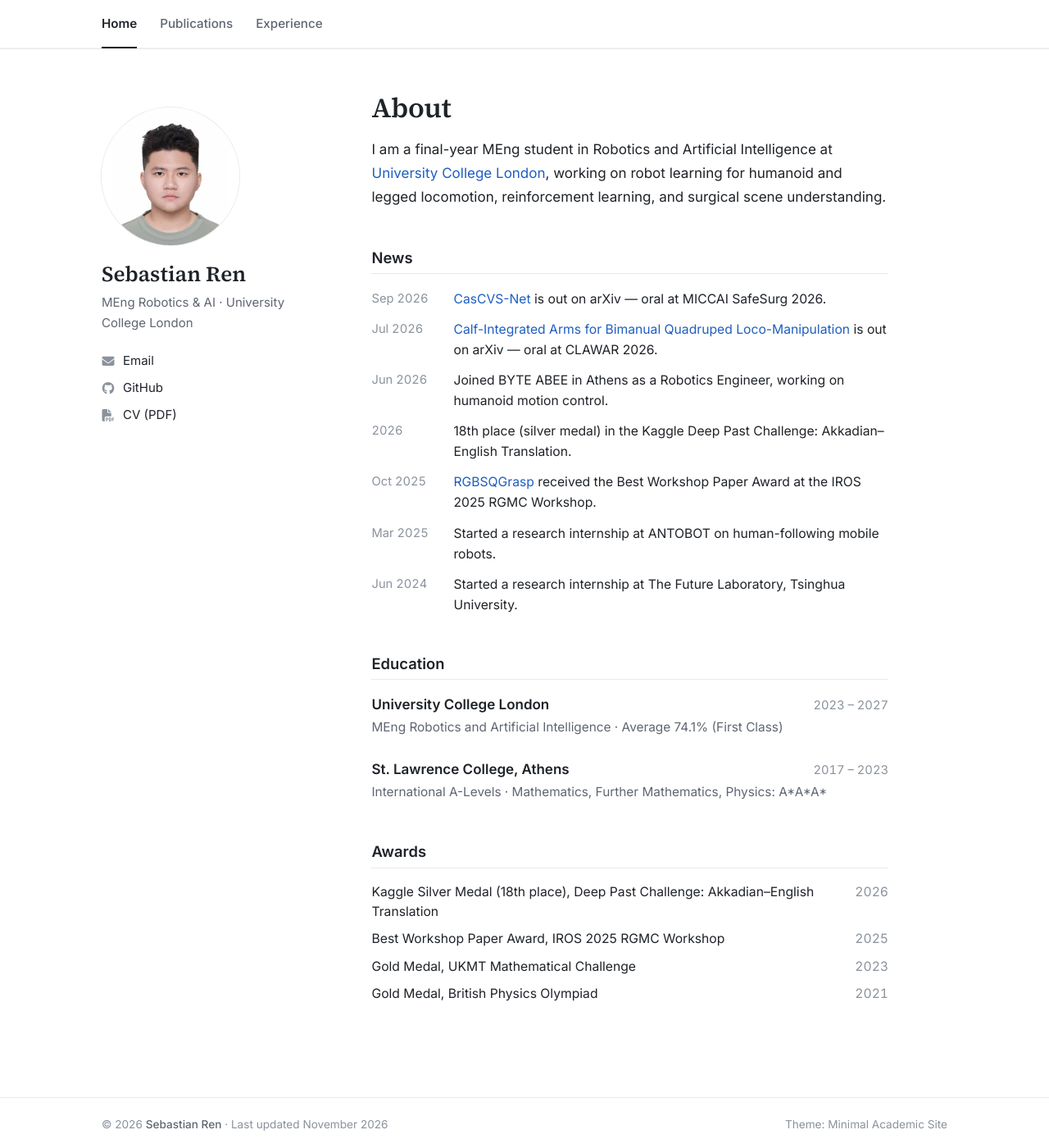
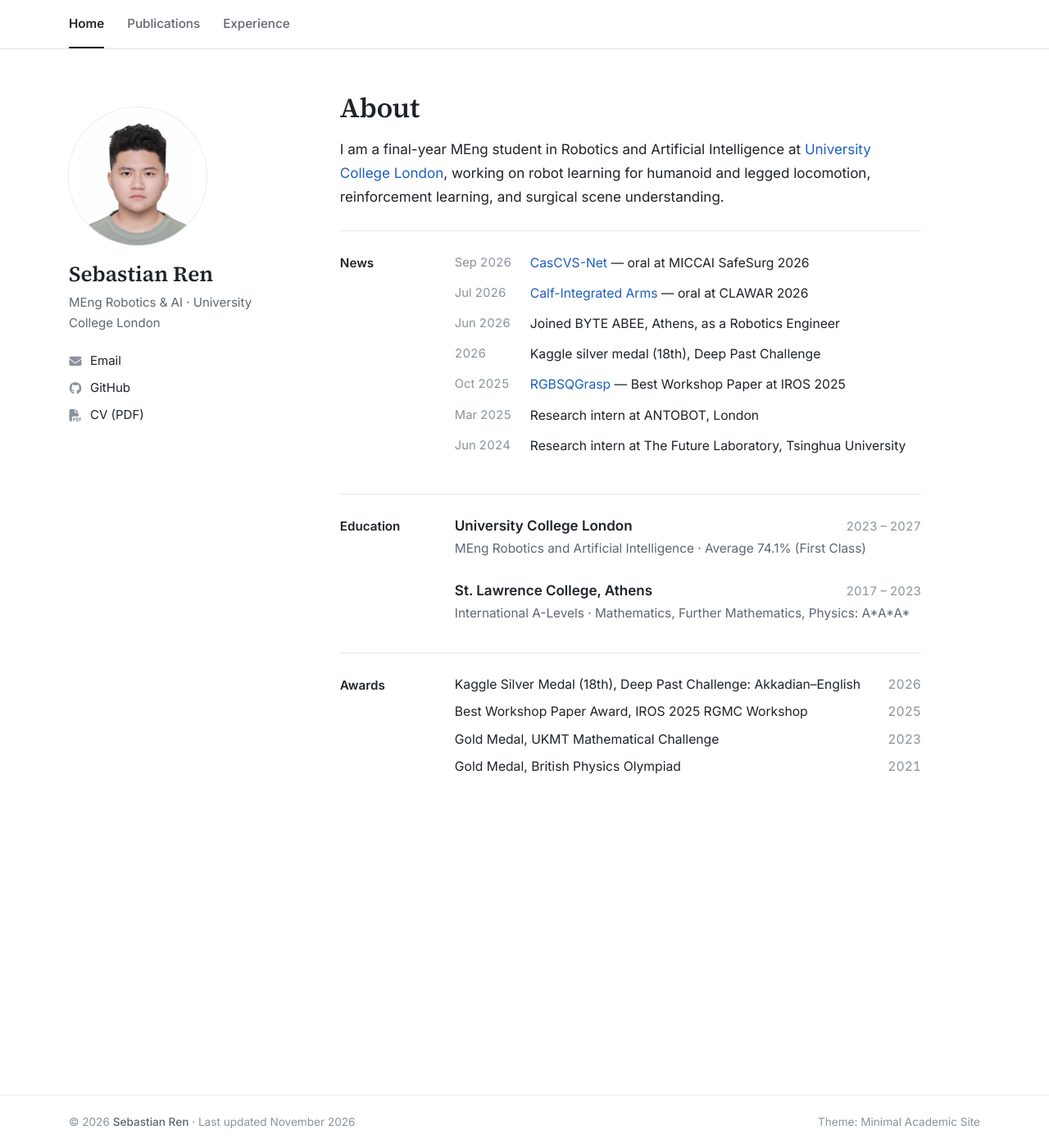
Before and after one commit to TaiE64/TaiE64.github.io, a Jekyll site: the page built from _pages/about.md, in a window 1280 px wide and 1400 px high. Shown: the whole window at 82% size. Built offline with Jekyll 4.4.1, drawn with Linux system fonts in a browser that asks for light colours; a script bundle is joined from its source files by our own code; library files that are not in the unit come from our copies.

Commit message:
Publication thumbnails; clearer home page sections
- Thumbnails cropped from each paper's arXiv figures, left of each entry
- Home: News / Education / Awards as labelled blocks with dividers,
  one-line news items, wider content column

Co-Authored-By: Claude Opus 5.5 <noreply@anthropic.com>

```diff
--- a/_pages/about.md
+++ b/_pages/about.md
@@ -9,31 +9,43 @@ redirect_from:
 
 <p>I am a final-year MEng student in Robotics and Artificial Intelligence at <a href="https://www.ucl.ac.uk/computer-science/">University College London</a>, working on robot learning for humanoid and legged locomotion, reinforcement learning, and surgical scene understanding.</p>
 
-<h2 class="section">News</h2>
-<ul class="news">
-  <li><time>Sep 2026</time><span><a href="https://arxiv.org/abs/2609.27681">CasCVS-Net</a> is out on arXiv — oral at MICCAI SafeSurg 2026.</span></li>
-  <li><time>Jul 2026</time><span><a href="https://arxiv.org/abs/2607.06186">Calf-Integrated Arms for Bimanual Quadruped Loco-Manipulation</a> is out on arXiv — oral at CLAWAR 2026.</span></li>
-  <li><time>Jun 2026</time><span>Joined BYTE ABEE in Athens as a Robotics Engineer, working on humanoid motion control.</span></li>
-  <li><time>2026</time><span>18th place (silver medal) in the Kaggle Deep Past Challenge: Akkadian–English Translation.</span></li>
-  <li><time>Oct 2025</time><span><a href="https://arxiv.org/abs/2503.02387">RGBSQGrasp</a> received the Best Workshop Paper Award at the IROS 2025 RGMC Workshop.</span></li>
-  <li><time>Mar 2025</time><span>Started a research internship at ANTOBOT on human-following mobile robots.</span></li>
-  <li><time>Jun 2024</time><span>Started a research internship at The Future Laboratory, Tsinghua University.</span></li>
-</ul>
+<section class="block">
+<h2 class="block__title">News</h2>
+<div class="block__body">
+  <ul class="news">
+    <li><time>Sep 2026</time><span><a href="https://arxiv.org/abs/2609.27681">CasCVS-Net</a> — oral at MICCAI SafeSurg 2026</span></li>
+    <li><time>Jul 2026</time><span><a href="https://arxiv.org/abs/2607.06186">Calf-Integrated Arms</a> — oral at CLAWAR 2026</span></li>
+    <li><time>Jun 2026</time><span>Joined BYTE ABEE, Athens, as a Robotics Engineer</span></li>
+    <li><time>2026</time><span>Kaggle silver medal (18th), Deep Past Challenge</span></li>
+    <li><time>Oct 2025</time><span><a href="https://arxiv.org/abs/2503.02387">RGBSQGrasp</a> — Best Workshop Paper at IROS 2025</span></li>
+    <li><time>Mar 2025</time><span>Research intern at ANTOBOT, London</span></li>
+    <li><time>Jun 2024</time><span>Research intern at The Future Laboratory, Tsinghua University</span></li>
+  </ul>
+</div>
+</section>
 
-<h2 class="section">Education</h2>
-<div class="entry">
-  <div class="entry__head"><span class="entry__title">University College London</span><span class="entry__date">2023 – 2027</span></div>
-  <p class="entry__sub">MEng Robotics and Artificial Intelligence · Average 74.1% (First Class)</p>
+<section class="block">
+<h2 class="block__title">Education</h2>
+<div class="block__body">
+  <div class="entry">
+    <div class="entry__head"><span class="entry__title">University College London</span><span class="entry__date">2023 – 2027</span></div>
+    <p class="entry__sub">MEng Robotics and Artificial Intelligence · Average 74.1% (First Class)</p>
+  </div>
+  <div class="entry">
+    <div class="entry__head"><span class="entry__title">St. Lawrence College, Athens</span><span class="entry__date">2017 – 2023</span></div>
+    <p class="entry__sub">International A-Levels · Mathematics, Further Mathematics, Physics: A*A*A*</p>
+  </div>
 </div>
-<div class="entry">
-  <div class="entry__head"><span class="entry__title">St. Lawrence College, Athens</span><span class="entry__date">2017 – 2023</span></div>
-  <p class="entry__sub">International A-Levels · Mathematics, Further Mathematics, Physics: A*A*A*</p>
+</section>
+
+<section class="block">
+<h2 class="block__title">Awards</h2>
+<div class="block__body">
+  <ul class="awards">
+    <li><span>Kaggle Silver Medal (18th), Deep Past Challenge: Akkadian–English</span><span>2026</span></li>
+    <li><span>Best Workshop Paper Award, IROS 2025 RGMC Workshop</span><span>2025</span></li>
+    <li><span>Gold Medal, UKMT Mathematical Challenge</span><span>2023</span></li>
+    <li><span>Gold Medal, British Physics Olympiad</span><span>2021</span></li>
+  </ul>
 </div>
-
-<h2 class="section">Awards</h2>
-<ul class="awards">
-  <li><span>Kaggle Silver Medal (18th place), Deep Past Challenge: Akkadian–English Translation</span><span>2026</span></li>
-  <li><span>Best Workshop Paper Award, IROS 2025 RGMC Workshop</span><span>2025</span></li>
-  <li><span>Gold Medal, UKMT Mathematical Challenge</span><span>2023</span></li>
-  <li><span>Gold Medal, British Physics Olympiad</span><span>2021</span></li>
-</ul>
+</section>
--- a/assets/css/site.css
+++ b/assets/css/site.css
@@ -13,7 +13,7 @@
   --accent-soft: #eef3fb;
   --serif: "Source Serif 4", Georgia, "Times New Roman", serif;
   --sans: Inter, -apple-system, BlinkMacSystemFont, "Segoe UI", Roboto, sans-serif;
-  --content: 680px;
+  --content: 780px;
   --sidebar: 240px;
 }
 
@@ -38,7 +38,7 @@ a:hover { text-decoration: underline; text-underline-offset: 3px; }
   border-bottom: 1px solid var(--line) !important;
 }
 .masthead__inner-wrap {
-  max-width: 1080px !important;
+  max-width: 1160px !important;
   margin: 0 auto !important;
   padding: 0 24px !important;
 }
@@ -68,7 +68,7 @@ a:hover { text-decoration: underline; text-underline-offset: 3px; }
 /* ---------- Two-column layout ---------- */
 
 .main-container {
-  max-width: 1080px !important;
+  max-width: 1160px !important;
   margin: 0 auto !important;
   padding: 56px 24px 0 !important;
   gap: 72px;
@@ -214,7 +214,7 @@ a:hover { text-decoration: underline; text-underline-offset: 3px; }
   padding: 22px 0 !important;
 }
 .footer-wrapper {
-  max-width: 1080px !important; margin: 0 auto !important; padding: 0 24px !important; width: auto !important;
+  max-width: 1160px !important; margin: 0 auto !important; padding: 0 24px !important; width: auto !important;
   display: flex; justify-content: space-between; align-items: center; gap: 12px; flex-wrap: wrap;
 }
 .footer-left, .footer-right { font-size: 0.85rem !important; color: var(--faint) !important; }
@@ -324,3 +324,32 @@ a:hover { text-decoration: underline; text-underline-offset: 3px; }
 .page__content .pub__abstract-inner p:last-child { margin-bottom: 0 !important; }
 .pub__links button i { font-size: 0.7em; margin-left: 4px; transition: transform 0.2s ease; color: var(--faint); }
 .pub__links button[aria-expanded="true"] i { transform: rotate(180deg); }
+
+/* ---------- Publication thumbnails ---------- */
+.pub { display: grid; grid-template-columns: 184px 1fr; gap: 0 24px; align-items: start; }
+.pub__body { min-width: 0; }
+.page__content a.pub__thumb { display: block; border: 1px solid var(--line) !important; border-radius: 8px; overflow: hidden; background: #fff; margin-top: 3px; }
+.pub__thumb img { display: block; width: 100%; height: auto; aspect-ratio: 4 / 3; object-fit: cover; transition: transform 0.25s ease; }
+.pub__thumb:hover img { transform: scale(1.03); }
+@media (max-width: 600px) {
+  .pub { grid-template-columns: 104px 1fr; gap: 0 14px; }
+  .pub__title { font-size: 0.98rem; }
+}
+
+/* ---------- Home page blocks: label left, content right ---------- */
+.block {
+  display: grid; grid-template-columns: 112px 1fr; gap: 0 28px;
+  padding: 26px 0 8px; margin-top: 26px; border-top: 1px solid var(--line);
+}
+.page__content h2.block__title {
+  font-family: var(--sans) !important; font-size: 0.95rem !important; font-weight: 600 !important;
+  color: var(--fg) !important; margin: 0 !important; padding: 2px 0 0 !important;
+  border: 0 !important; text-transform: none !important; letter-spacing: 0 !important; line-height: 1.5 !important;
+}
+.block__body { min-width: 0; }
+.block__body > :last-child { margin-bottom: 0 !important; }
+.block .news li { grid-template-columns: 76px 1fr; }
+@media (max-width: 600px) {
+  .block { grid-template-columns: 1fr; padding-top: 22px; }
+  .page__content h2.block__title { margin-bottom: 12px !important; }
+}
```
Also changed, not shown: _pages/publications.html (+9 -0 lines), images/pubs/calf-arms.jpg (added), images/pubs/cascvs-net.jpg (added), images/pubs/rgbsqgrasp.jpg (added).
